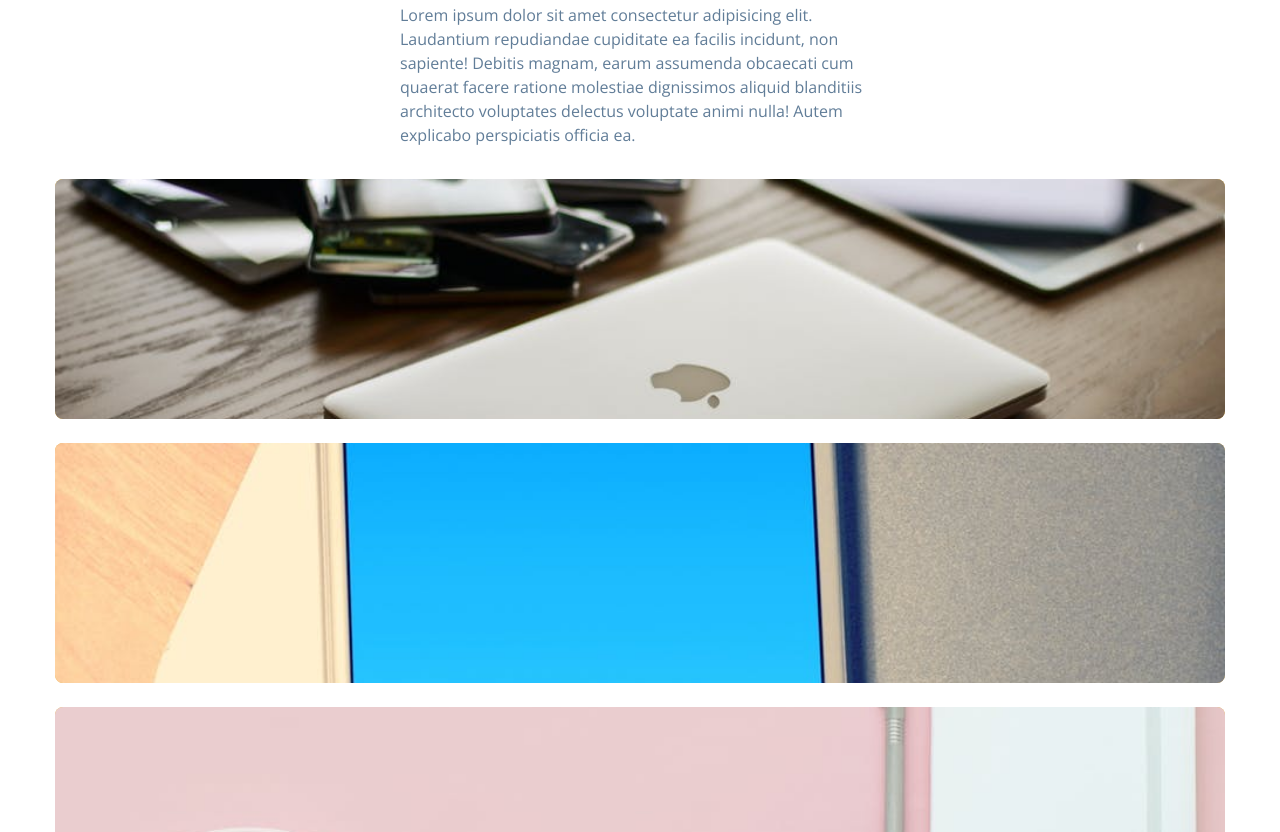
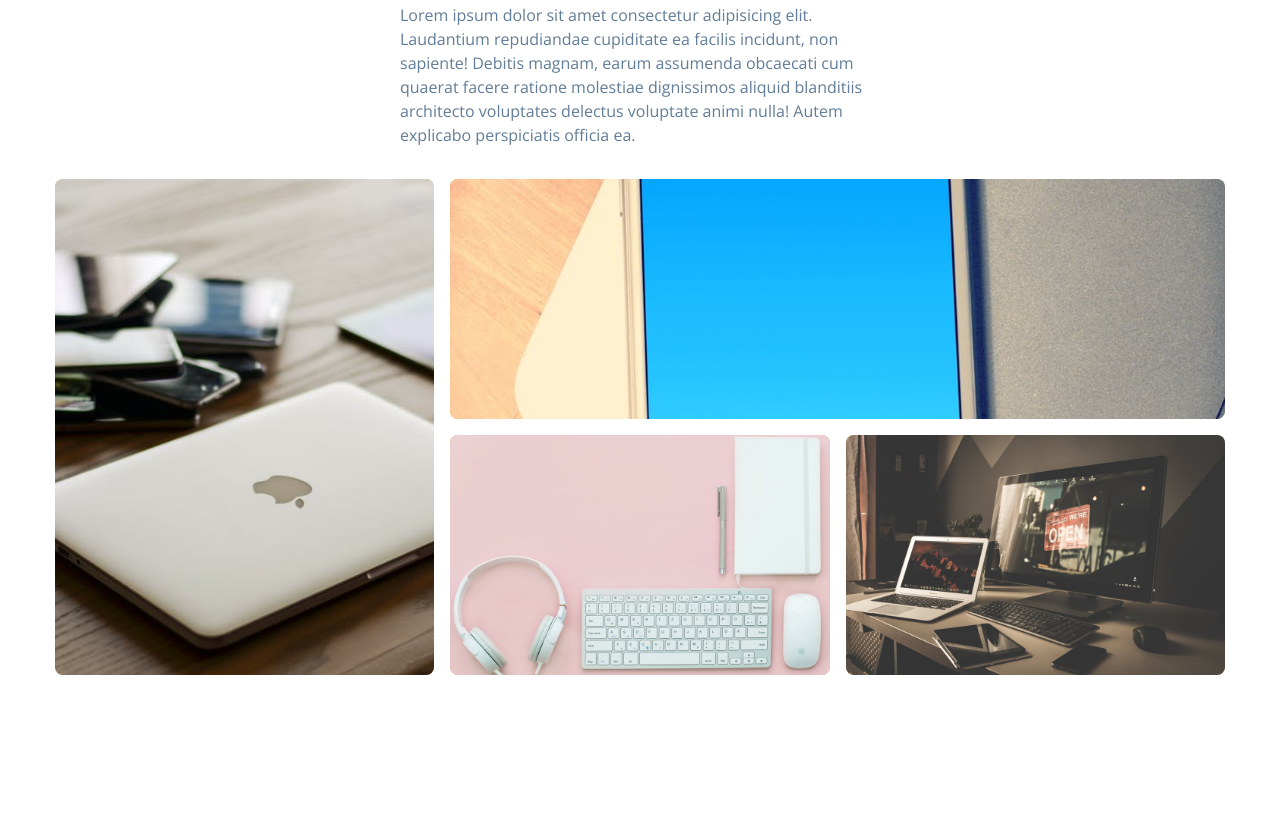
Before and after one commit to CatsSky/1111-web-demo-410418064, a website: page demo/w15/index.html in a window 1280 px wide. Shown: the part 1509-2341 px from the top of the page. Drawn offline with nearby package versions, Linux system fonts and the light colour scheme.

Commit message:
w15 p2 finish

```diff
--- a/demo/w15/scss/styles_64.scss
+++ b/demo/w15/scss/styles_64.scss
@@ -307,6 +307,12 @@ About
     margin-bottom: 2rem;
   }
 
+  &-center {
+    display: grid;
+    gap: 1rem;
+    grid-template-columns: 1fr;
+  }
+
   .project {
     position: relative;
     margin-bottom: 1.5rem;
@@ -339,10 +345,6 @@ About
       opacity: 20%;
     }
 
-    &-center {
-      display: grid;
-    }
-
     &-info {
       position: absolute;
       text-align: center;
@@ -367,20 +369,52 @@ About
   }
 }
 
-@media screen and (min-width: 768) {
+@media screen and (min-width: 768px) {
   .projects {
-    .project {
     &-center {
+      display: grid;
       grid-template-columns: 1fr 1fr;
     }
   }
 }
+
+@media screen and (min-width: 992px) {
+  .projects {
+    &-center {
+      grid-template-columns: 1fr 1fr 1fr;
+    }
+  }
 }
 
-@media screen and (min-width: 992) {
+@media screen and (min-width: 1170px) {
+  .projects {
+    &-center {
+      grid-template-columns: repeat(3, 1fr);
+      grid-template-rows: repeat(2, 15rem);
+      grid-template-areas:
+        'a b b'
+        'a c d'
+      ;
 
+      .project-1 {
+        grid-area: a;
+      }
+      .project-2 {
+        grid-area: b;
+      }
+      .project-3 {
+        grid-area: c;
+      }
+      .project-4 {
+        grid-area: d;
       }
 
-@media screen and (min-width: 1170) {
-
+      .project {
+        height: 100%;
+        &-img {
+          height: 100%;
         }
+      }
+    }
+  }
+}
```
Also changed, not shown: demo/w15/css/styles_64.css, 1 other file. Lines whose indentation alone changed are shown as unchanged.
